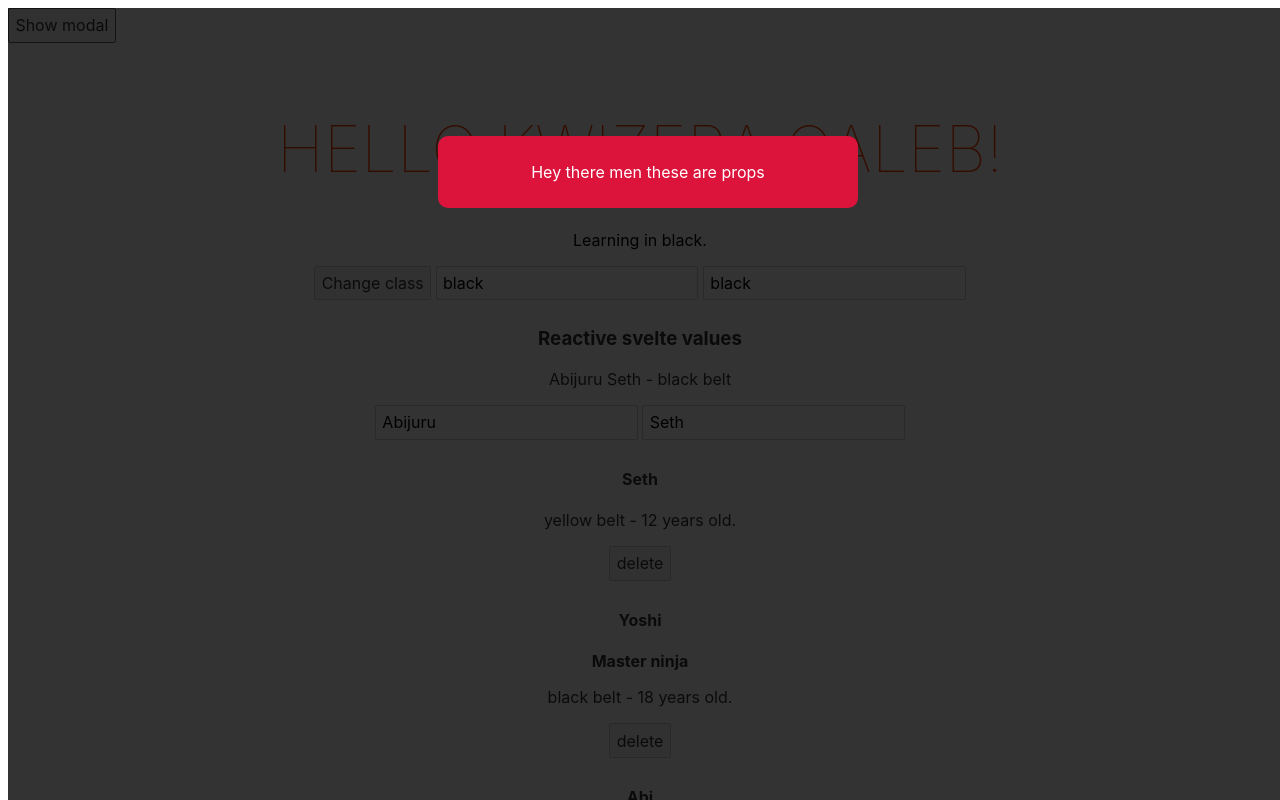
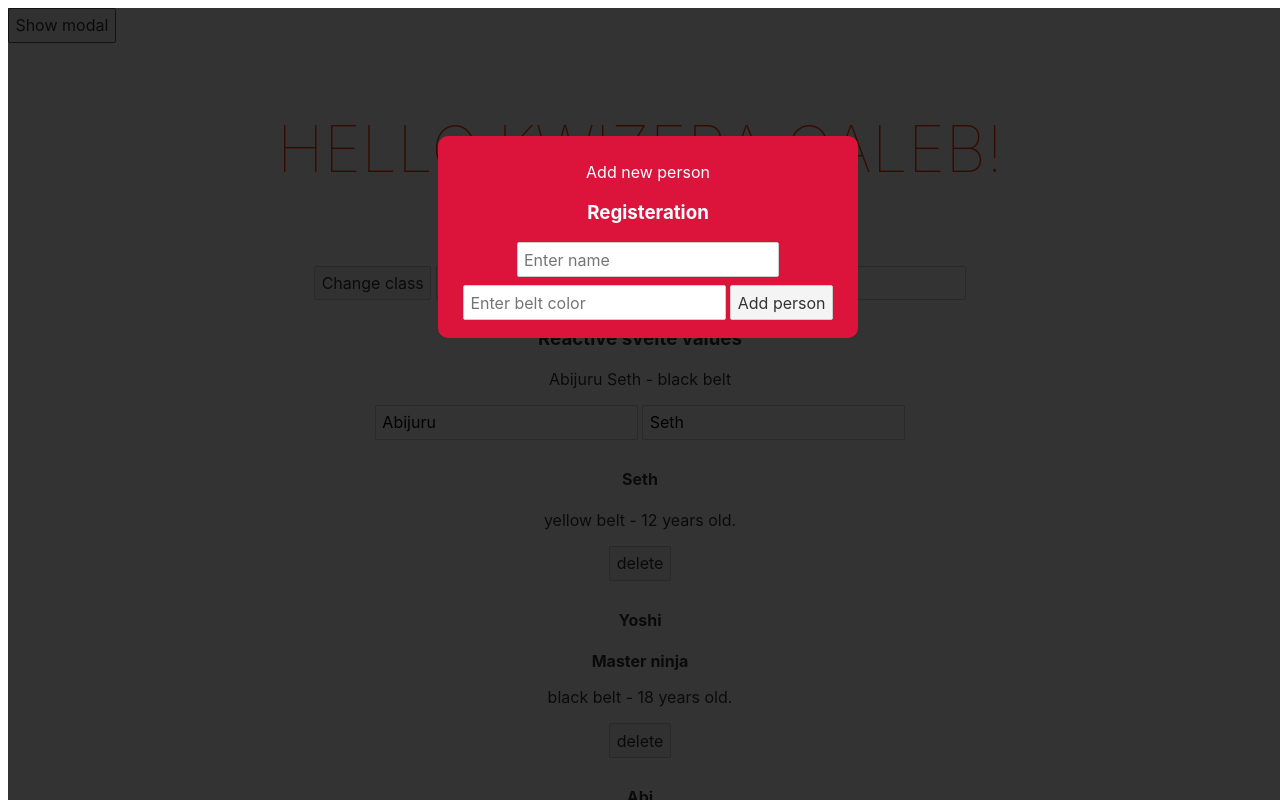
Before and after one commit to Abi-Seth/svelteapp, a Svelte app: page / in a window 1280 px wide. Both pictures are taken after a click on the button "Show modal". Shown: the top 800 px of the page. Built offline with nearby package versions, Linux system fonts and the light colour scheme.

Commit message:
New: all about slots

```diff
--- a/src/App.svelte
+++ b/src/App.svelte
@@ -49,7 +49,16 @@
 	}
 </script>
 
-<Modal message="Hey there men these are props" {showModal} on:click={toggleModal}/>
+<Modal message="Add new person" {showModal} on:click={toggleModal}>
+	<form>
+		<input type="text" placeholder="Enter name">
+		<input type="text" placeholder="Enter belt color">
+		<button>Add person</button>
+	</form>
+	<div slot="title">
+		<h3>Registeration</h3>
+	</div>
+</Modal>
 <button on:click|once={toggleModal}>Show modal</button>
 
 <main>
--- a/src/Modal.svelte
+++ b/src/Modal.svelte
@@ -8,6 +8,8 @@
     <div class="backdrop" class:promo={isPromo} on:click|self>
         <div class="modal">
             <p>{message}</p>
+            <slot name="title"></slot>
+            <slot></slot>
         </div>
     </div>
 {/if}
```
